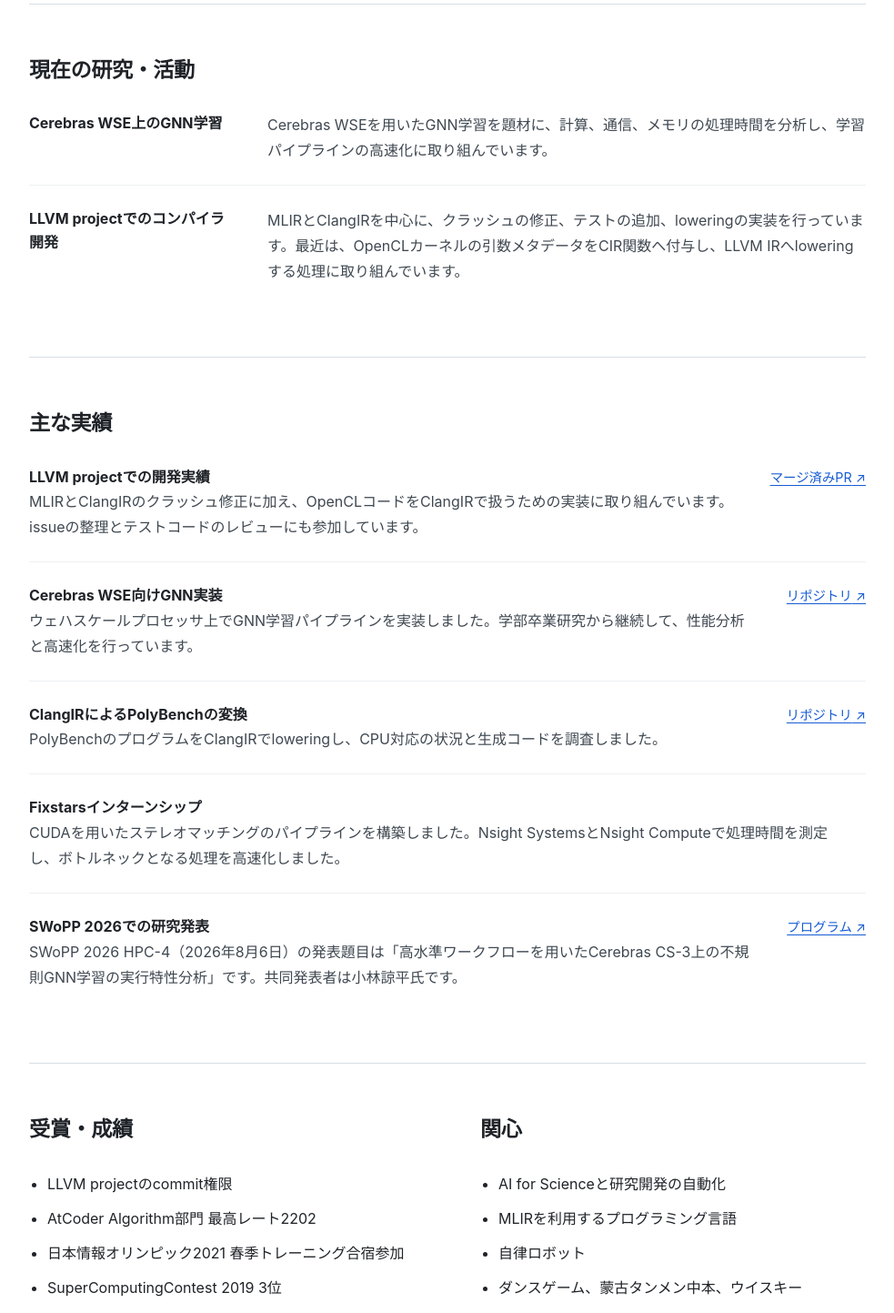
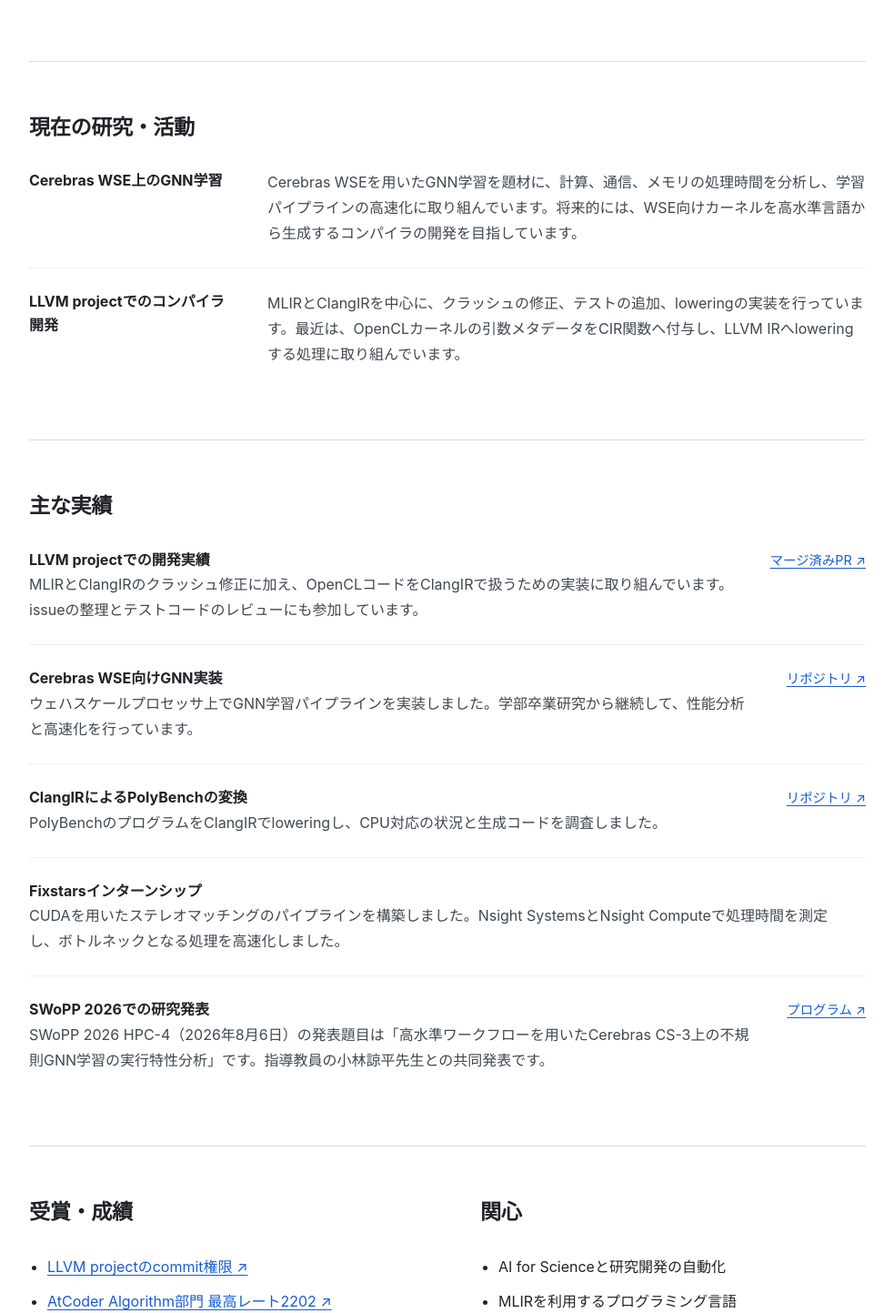
Before and after one commit to Men-cotton/Men-cotton.github.io, a Next.js app: page /ja in a window 1280 px wide. Shown: the part 622-2065 px from the top of the page at 91% size, without its empty margins (148-1131 px from the left). Built offline with nearby package versions, Linux system fonts and the light colour scheme.

Commit message:
Clarify research focus and link recognition

```diff
--- a/app/ProfilePage.tsx
+++ b/app/ProfilePage.tsx
@@ -1,5 +1,6 @@
 type Frontmatter = Record<string, string>;
 type Entry = { title: string; description: string; link?: { label: string; href: string } };
+type ListItem = { label: string; link?: string };
 type Locale = "en" | "ja";
 
 const labels = {
@@ -57,8 +58,12 @@ function parseEntries(section = ""): Entry[] {
   });
 }
 
-function parseBullets(section = "") {
-  return section.split(/\r?\n/).filter((line) => line.startsWith("- ")).map((line) => line.slice(2).trim());
+function parseBullets(section = ""): ListItem[] {
+  return section.split(/\r?\n/).filter((line) => line.startsWith("- ")).map((line) => {
+    const value = line.slice(2).trim();
+    const match = value.match(/^\[(.+)\]\((https?:\/\/.+)\)$/);
+    return match ? { label: match[1], link: match[2] } : { label: value };
+  });
 }
 
 function ExternalLink({ href, children }: { href: string; children: React.ReactNode }) {
@@ -92,6 +97,7 @@ export function ProfilePage({ markdown, locale }: { markdown: string; locale: Lo
           <h1>{frontmatter.name}</h1>
           <p className="name-en">{frontmatter.name_secondary}</p>
           <p className="summary">{frontmatter.summary}</p>
+          <p className="keywords"><span>{frontmatter.keywords_label}</span>{frontmatter.keywords}</p>
           <dl className="facts">
             <div><dt>{copy.facts[0]}</dt><dd>{frontmatter.affiliation}</dd></div>
             <div><dt>{copy.facts[1]}</dt><dd><ExternalLink href={frontmatter.lab_url}>{frontmatter.lab}</ExternalLink></dd></div>
@@ -133,11 +139,11 @@ export function ProfilePage({ markdown, locale }: { markdown: string; locale: Lo
       <section className="section two-column">
         <div>
           <h2>{copy.sections[2]}</h2>
-          <ul>{achievements.map((item) => <li key={item}>{item}</li>)}</ul>
+          <ul>{achievements.map((item) => <li key={item.label}>{item.link ? <ExternalLink href={item.link}>{item.label}</ExternalLink> : item.label}</li>)}</ul>
         </div>
         <div>
           <h2>{copy.sections[3]}</h2>
-          <ul>{interests.map((item) => <li key={item}>{item}</li>)}</ul>
+          <ul>{interests.map((item) => <li key={item.label}>{item.link ? <ExternalLink href={item.link}>{item.label}</ExternalLink> : item.label}</li>)}</ul>
         </div>
       </section>
 
--- a/app/globals.css
+++ b/app/globals.css
@@ -46,6 +46,8 @@ nav a:hover { color: var(--text); }
 h1 { margin: 0; font-size: clamp(2.2rem, 6vw, 3.5rem); line-height: 1.2; letter-spacing: -.035em; }
 .name-en { margin: 2px 0 22px; color: var(--muted); }
 .summary { max-width: 650px; margin: 0; font-size: 1.05rem; }
+.keywords { margin: 14px 0 0; color: var(--muted); font-size: .88rem; }
+.keywords span { margin-right: 12px; color: var(--text); font-weight: 650; }
 .facts { margin: 28px 0 0; padding: 0; font-size: .92rem; }
 .facts div { display: grid; grid-template-columns: 74px 1fr; padding: 4px 0; }
 .facts dt { color: var(--muted); }
--- a/content/profile.md
+++ b/content/profile.md
@@ -7,6 +7,8 @@ lab: AC2 Lab
 lab_url: https://www.ac2.scrc.iir.isct.ac.jp/
 year: 修士1年
 summary: AC2 Labで、Cerebras WSE上のグラフニューラルネットワーク学習の高速化を研究しています。LLVM projectでは、MLIRとClangIRの不具合修正に加え、ClangIRのOpenCL対応に取り組んでいます。
+keywords_label: 分野
+keywords: High-Performance Computing / Compilers / LLVM / MLIR / ClangIR / OpenCL / Cerebras WSE / GNN
 email: watanuki@ac2.scrc.iir.isct.ac.jp
 github: https://github.com/Men-cotton
 linkedin: https://www.linkedin.com/in/mencotton/
@@ -22,7 +24,7 @@ casual_contact_link: Xのメンションも利用できます
 ## 現在の研究・活動
 
 ### Cerebras WSE上のGNN学習
-Cerebras WSEを用いたGNN学習を題材に、計算、通信、メモリの処理時間を分析し、学習パイプラインの高速化に取り組んでいます。
+Cerebras WSEを用いたGNN学習を題材に、計算、通信、メモリの処理時間を分析し、学習パイプラインの高速化に取り組んでいます。将来的には、WSE向けカーネルを高水準言語から生成するコンパイラの開発を目指しています。
 
 ### LLVM projectでのコンパイラ開発
 MLIRとClangIRを中心に、クラッシュの修正、テストの追加、loweringの実装を行っています。最近は、OpenCLカーネルの引数メタデータをCIR関数へ付与し、LLVM IRへloweringする処理に取り組んでいます。
@@ -45,16 +47,16 @@ PolyBenchのプログラムをClangIRでloweringし、CPU対応の状況と生
 CUDAを用いたステレオマッチングのパイプラインを構築しました。Nsight SystemsとNsight Computeで処理時間を測定し、ボトルネックとなる処理を高速化しました。
 
 ### SWoPP 2026での研究発表
-SWoPP 2026 HPC-4（2026年8月6日）の発表題目は「高水準ワークフローを用いたCerebras CS-3上の不規則GNN学習の実行特性分析」です。共同発表者は小林諒平氏です。
+SWoPP 2026 HPC-4（2026年8月6日）の発表題目は「高水準ワークフローを用いたCerebras CS-3上の不規則GNN学習の実行特性分析」です。指導教員の小林諒平先生との共同発表です。
 [プログラム](https://swopp.github.io/2026/program/)
 
 ## 受賞・成績
 
-- LLVM projectのcommit権限
-- AtCoder Algorithm部門 最高レート2202
-- 日本情報オリンピック2021 春季トレーニング合宿参加
-- SuperComputingContest 2019 3位
-- 学生向けFixstars高速化コンテスト2026 23位
+- [LLVM projectのcommit権限](https://github.com/llvm/llvm-project/issues/176158)
+- [AtCoder Algorithm部門 最高レート2202](https://atcoder.jp/users/mencotton)
+- [日本情報オリンピック2021 春季トレーニング合宿参加](https://www2.ioi-jp.org/joi/2020/2021-ho-press_release.pdf)
+- [SuperComputingContest 2019 3位](https://www.titech.ac.jp/english/news/2019/045321)
+- [学生向けFixstars高速化コンテスト2026 23位](https://news.fixstars.com/6306/)
 
 ## 関心
 
```
Also changed, not shown: content/profile.en.md (+9 -7 lines).
